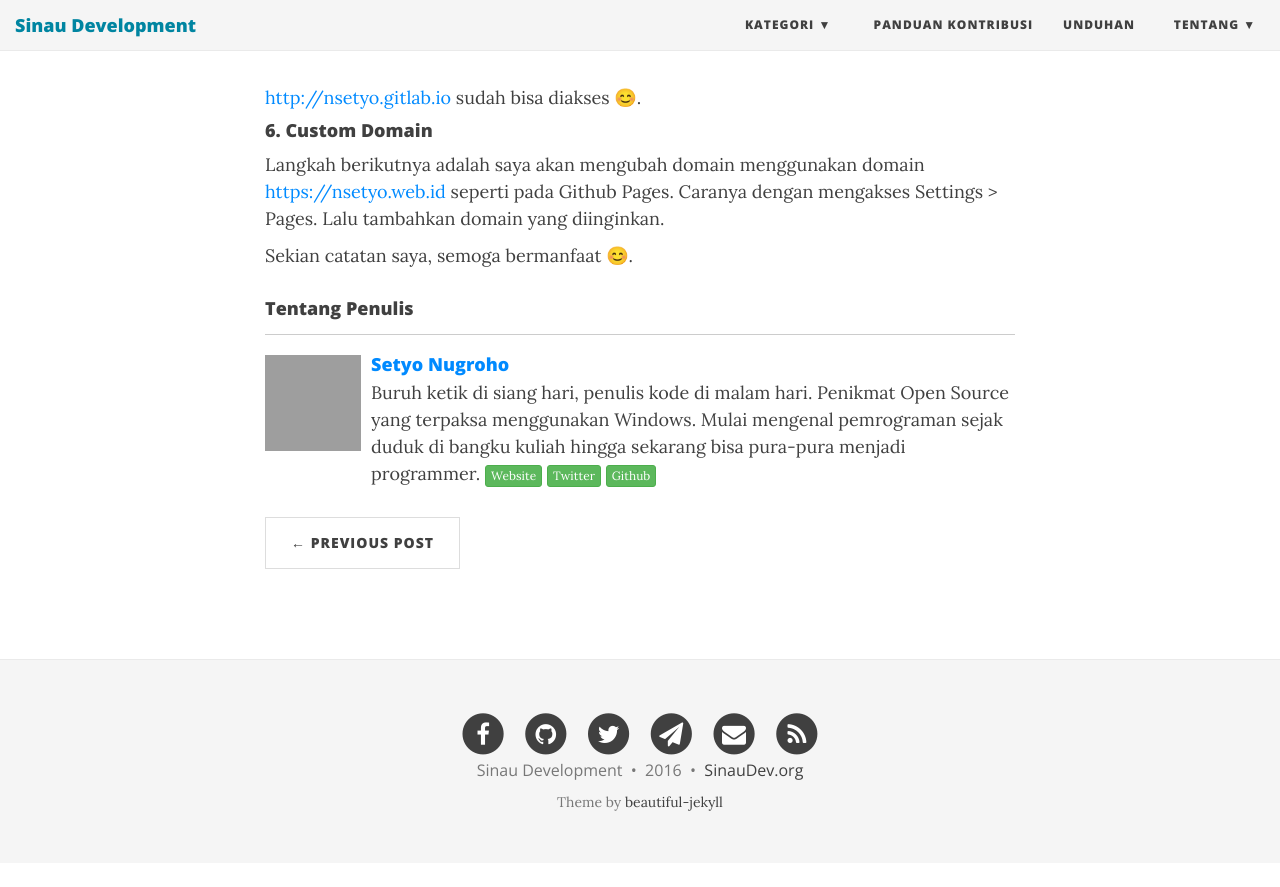
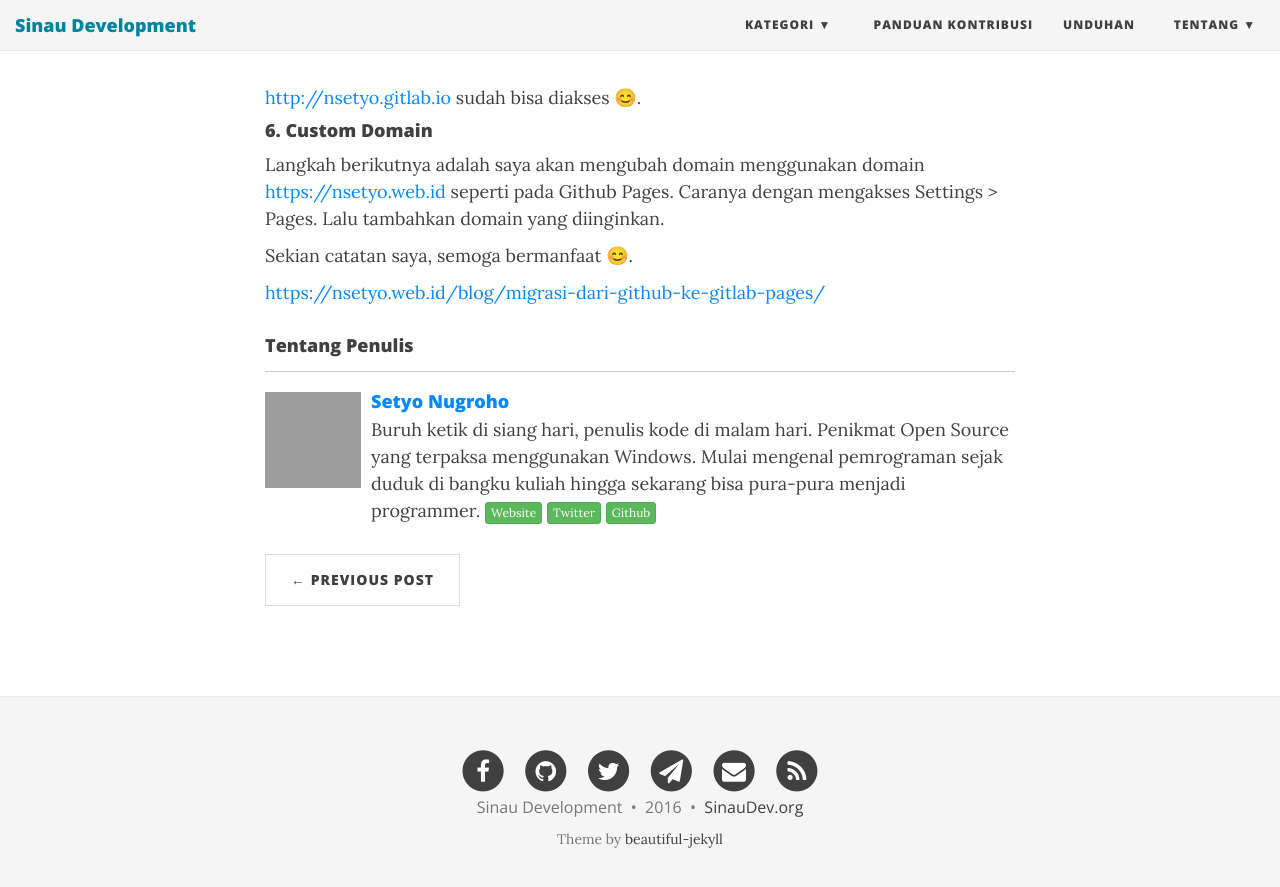
Before and after one commit to SinauDev/SinauDev.github.io, a Jekyll site: the page built from _posts/2016-08-07-migrasi-dari-github-ke-gitlab-pages.md, in a window 1280 px wide and 900 px high, scrolled down 3416 px. Shown: the top 887 px of the window. Built offline with Jekyll 4.4.1, drawn with Linux system fonts in a browser that asks for light colours; nearby versions of some CDN libraries; comment, search, counter and statistics services are not loaded; before the commit the page ends 4279 px from its top, so only the background shows below that; some of the changed lines change nothing that is shown; some of the changed text lies outside the part shown; grey boxes are pictures that could not be loaded.

Commit message:
Fix typo sama benerin link navigasi untuk kontributor

```diff
--- a/_config.yml
+++ b/_config.yml
@@ -33,7 +33,7 @@
   Unduhan: "unduhan"
   Tentang:
       - Tentang Kami: "tentang-kami"
-      - Profil Kontributor: "sinaudev-tim"
+      - Profil Kontributor: "kontributor"
 #  Resources:
 #    - Beautiful Jekyll: "http://deanattali.com/beautiful-jekyll/"
 #    - Learn markdown: "http://www.markdowntutorial.com/"
--- a/_posts/2016-08-07-migrasi-dari-github-ke-gitlab-pages.md
+++ b/_posts/2016-08-07-migrasi-dari-github-ke-gitlab-pages.md
@@ -17,7 +17,7 @@
 antara lain:
 
 1. _Private_ _repository_ tak terbatas untuk pengguna.
-2. Mendukung banyak Static Pages Generator [!EKS_LINK_ICON][6]
+2. Mendukung banyak Static Pages Generator [<i class='fa fa-external-link'></i>][6]
 3. Dukungan Large File Storage (LFS) secara gratis bagi yang ingin upload materi di repo.
 
 Berikut ini catatan saya
@@ -30,7 +30,7 @@
    otomatis
 3. Gitlab menyediakan _repository_ awal yang dapat kita _fork_
    untuk memulai sebuah proyek Gitlab Pages dengan cepat
-   [!EKS_LINK_ICON][6].
+   [<i class='fa fa-external-link'></i>][6].
 4. Gitlab Pages dibuat menggunakan [Gitlab CI][3] yang
    membutuhkan sebuah file `.gitlab-ci.yml` di dalam _repository_
    kita.
@@ -154,6 +154,8 @@
 
 Sekian catatan saya, semoga bermanfaat 😊.
 
+<https://nsetyo.web.id/blog/migrasi-dari-github-ke-gitlab-pages/>
+
 
 [1]: https://pages.github.com/
 [2]: http://pages.gitlab.io/
```
Also changed, not shown: Gemfile.lock.
